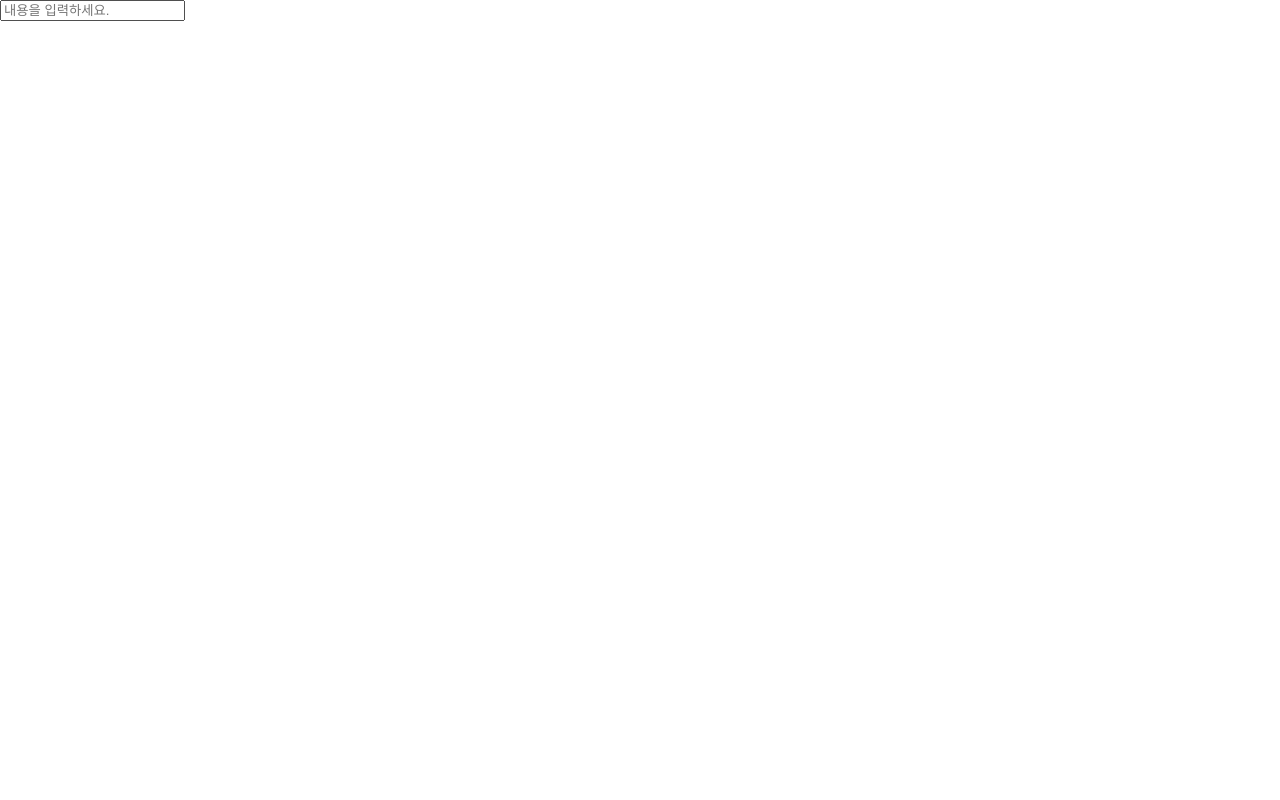
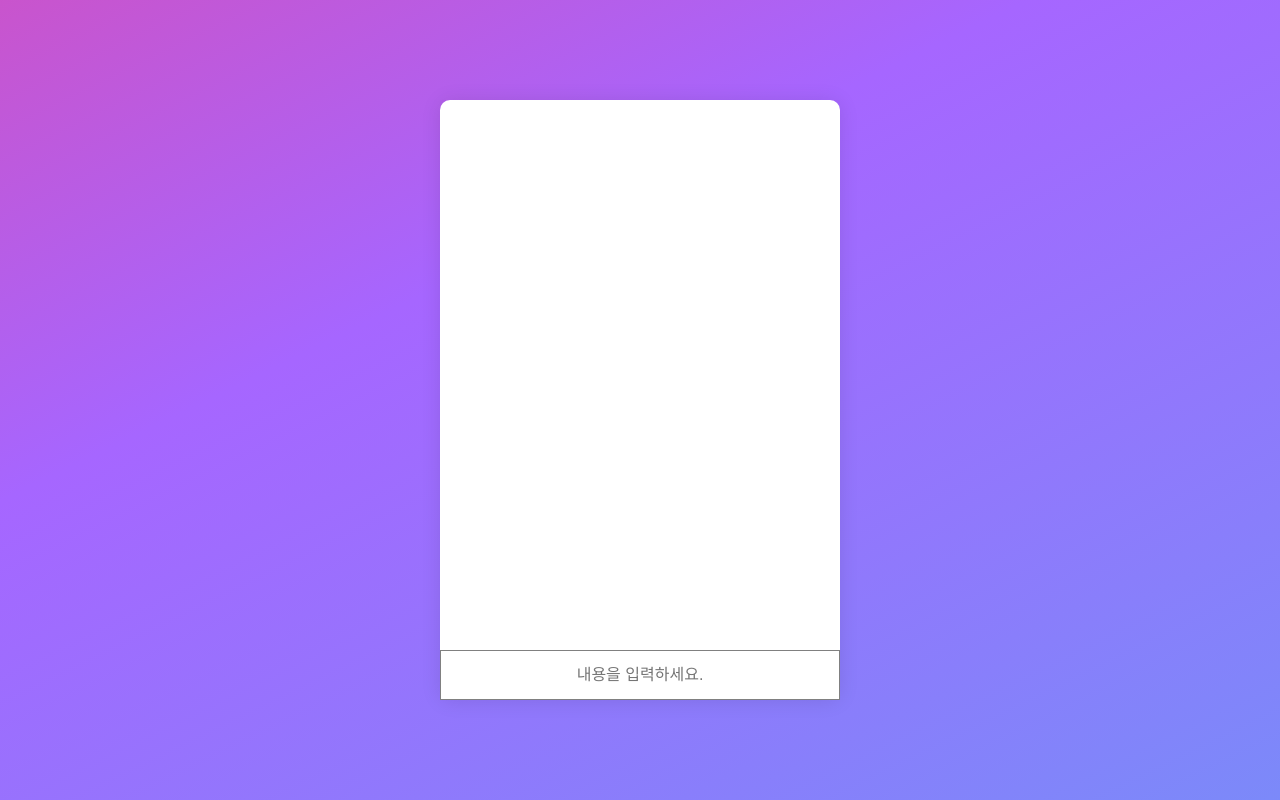
Before and after one commit to konveloper/TypeScript_TodoList, a React (Create React App) app: page / in a window 1280 px wide. Built offline with nearby package versions, Linux system fonts and the light colour scheme; the HTML template or start-up script is replaced by a standard one.

Commit message:
docs : 기본 레이아웃 스타일 추가

```diff
--- a/src/App.css
+++ b/src/App.css
@@ -0,0 +1,48 @@
+@keyframes gradient-animation {
+  0% {
+    background-position: 0% 50%;
+  }
+  50% {
+    background-position: 100% 50%;
+  }
+  100% {
+    background-position: 0% 50%;
+  }
+}
+
+.mainContainer {
+  width: 100%;
+  height: 100%;
+  display: flex;
+  justify-content: center;
+  align-items: center;
+  background: linear-gradient(334deg, #6b97f7, #a666ff, #ff387e);
+  background-size: 180% 180%;
+  animation: gradient-animation 6s ease infinite;
+}
+
+.appContainer {
+  width: 400px;
+  height: 600px;
+  position: relative;
+  background-color: #fff;
+  box-shadow: 0 1px 20px 0 rgba(0, 0, 0, 0.1);
+  border-radius: 10px;
+}
+
+.inputText {
+  width: 100%;
+  height: 50px;
+  box-sizing: border-box;
+  position: absolute;
+  bottom: 0;
+  padding: 0;
+  border: 0.5px solid gray;
+  font-size: 16px;
+  text-align: center;
+}
+
+.inputText:focus {
+  outline: none;
+  border: 1px solid #a666ff;
+}
```
